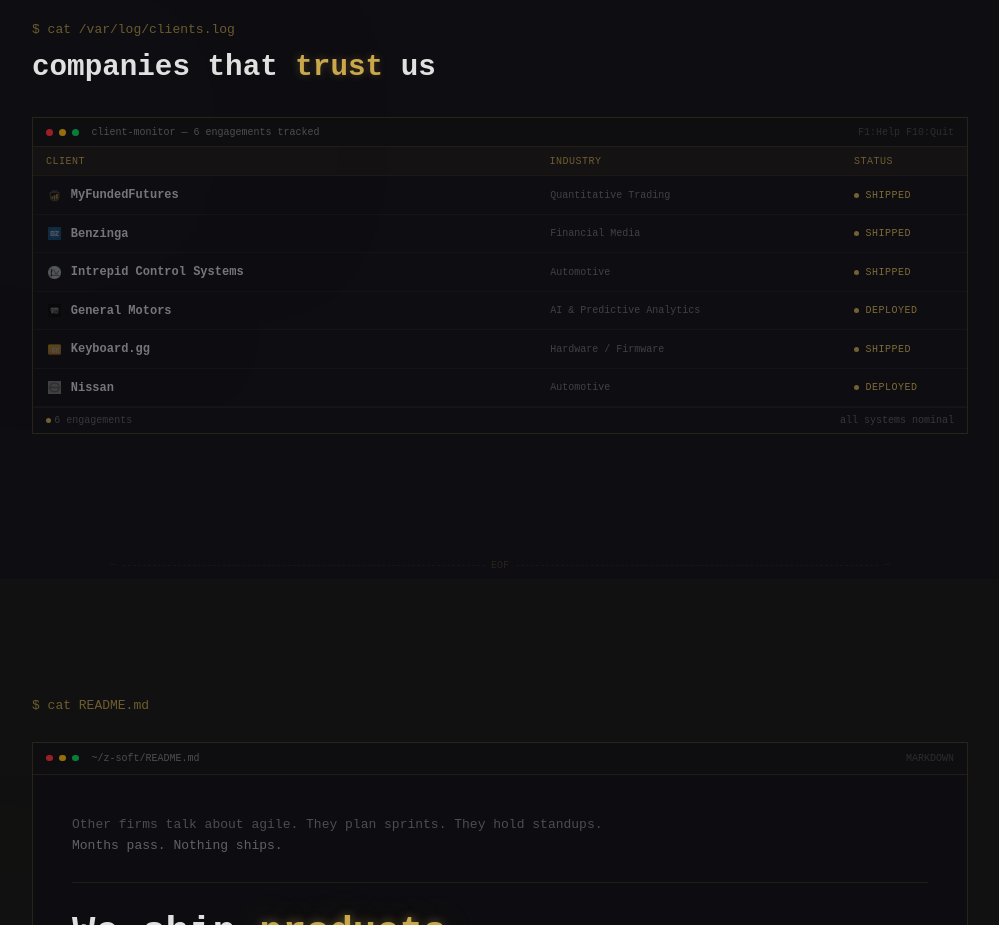
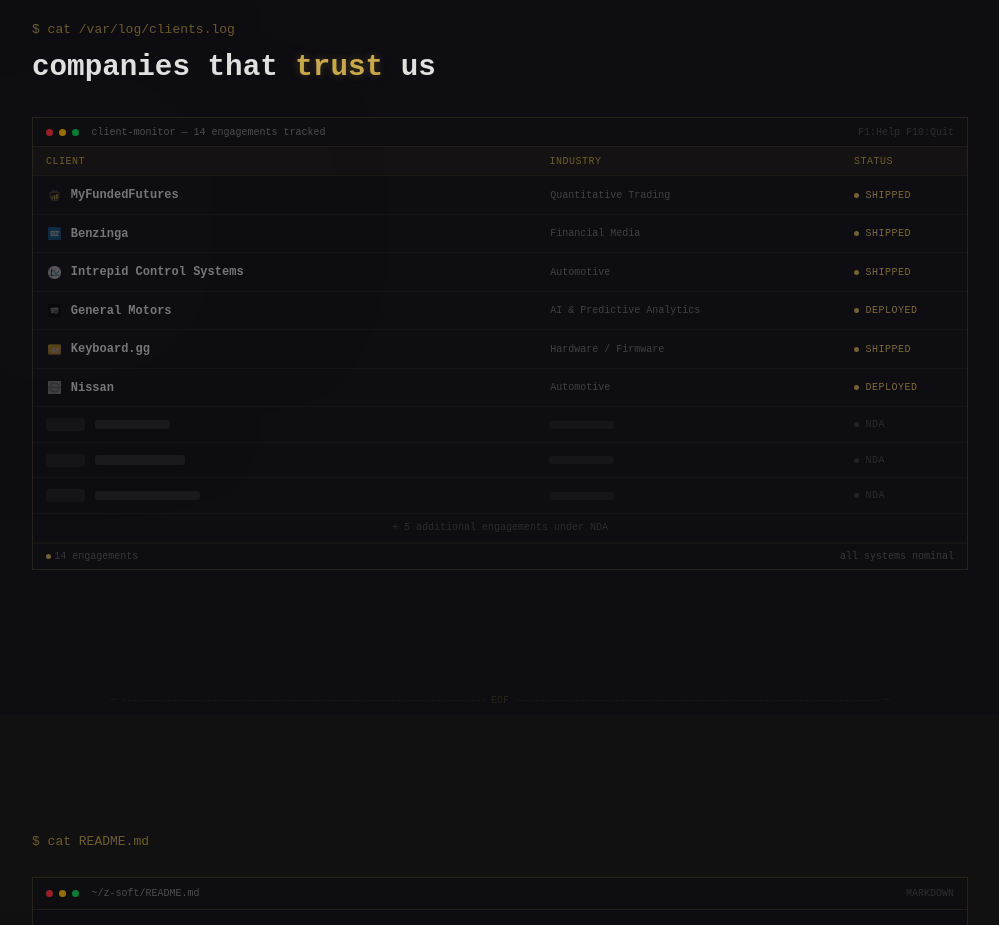
Before and after one commit to Zee-Soft/LandingPage, a Next.js app: page / in a window 1280 px wide. Shown: the part 3560-4485 px from the top of the page, without its empty margins (140-1139 px from the left). Built offline with nearby package versions, Linux system fonts and the light colour scheme; a web font is replaced by a local one.

Commit message:
feat: update Clients component to reflect 14 tracked engagements and add NDA indicators; add icon.svg for visual representation

```diff
--- a/app/components/Clients.jsx
+++ b/app/components/Clients.jsx
@@ -129,7 +129,7 @@
             <span className="w-2 h-2 rounded-full bg-yellow-500/60" />
             <span className="w-2 h-2 rounded-full bg-green-500/60" />
             <span className="ml-2 font-mono text-[10px] text-ivory/30">
-              client-monitor — 6 engagements tracked
+              client-monitor — 14 engagements tracked
             </span>
             <span className="ml-auto font-mono text-[10px] text-ivory/15">
               F1:Help F10:Quit
@@ -177,6 +177,36 @@
                 <StatusBadge value={client.status} />
               </button>
             ))}
+
+            {/* Redacted / NDA rows */}
+            {[1, 2, 3].map((i) => (
+              <div
+                key={`redacted-${i}`}
+                className="w-full grid grid-cols-[2fr_1fr_100px] md:grid-cols-[2fr_1.2fr_100px] gap-2 px-4 py-3 border-b border-ivory/[0.03] items-center select-none"
+              >
+                <div className="flex items-center gap-3 min-w-0">
+                  <div className="h-4 w-12 bg-ivory/[0.04] rounded shrink-0 hidden sm:block" />
+                  <div
+                    className="h-3 rounded bg-ivory/[0.06]"
+                    style={{ width: `${60 + i * 15}px` }}
+                  />
+                </div>
+                <div className="hidden md:block">
+                  <div className="h-2.5 w-20 rounded bg-ivory/[0.04]" />
+                </div>
+                <div className="flex items-center gap-2">
+                  <span className="w-1.5 h-1.5 rounded-full bg-ivory/10" />
+                  <span className="font-mono text-[10px] text-ivory/15 tracking-wider">
+                    NDA
+                  </span>
+                </div>
+              </div>
+            ))}
+
+            {/* More indicator */}
+            <div className="px-4 py-2 text-center font-mono text-[10px] text-ivory/15 border-b border-ivory/[0.03]">
+              + 5 additional engagements under NDA
+            </div>
           </div>
 
           {/* Detail panel */}
@@ -216,7 +246,7 @@
             <div className="flex items-center gap-4">
               <span className="flex items-center gap-1">
                 <span className="w-1.5 h-1.5 rounded-full bg-champagne animate-pulse" />
-                {clients.length} engagements
+                14 engagements
               </span>
             </div>
             <span>all systems nominal</span>
```
Also changed, not shown: app/icon.svg (added).
